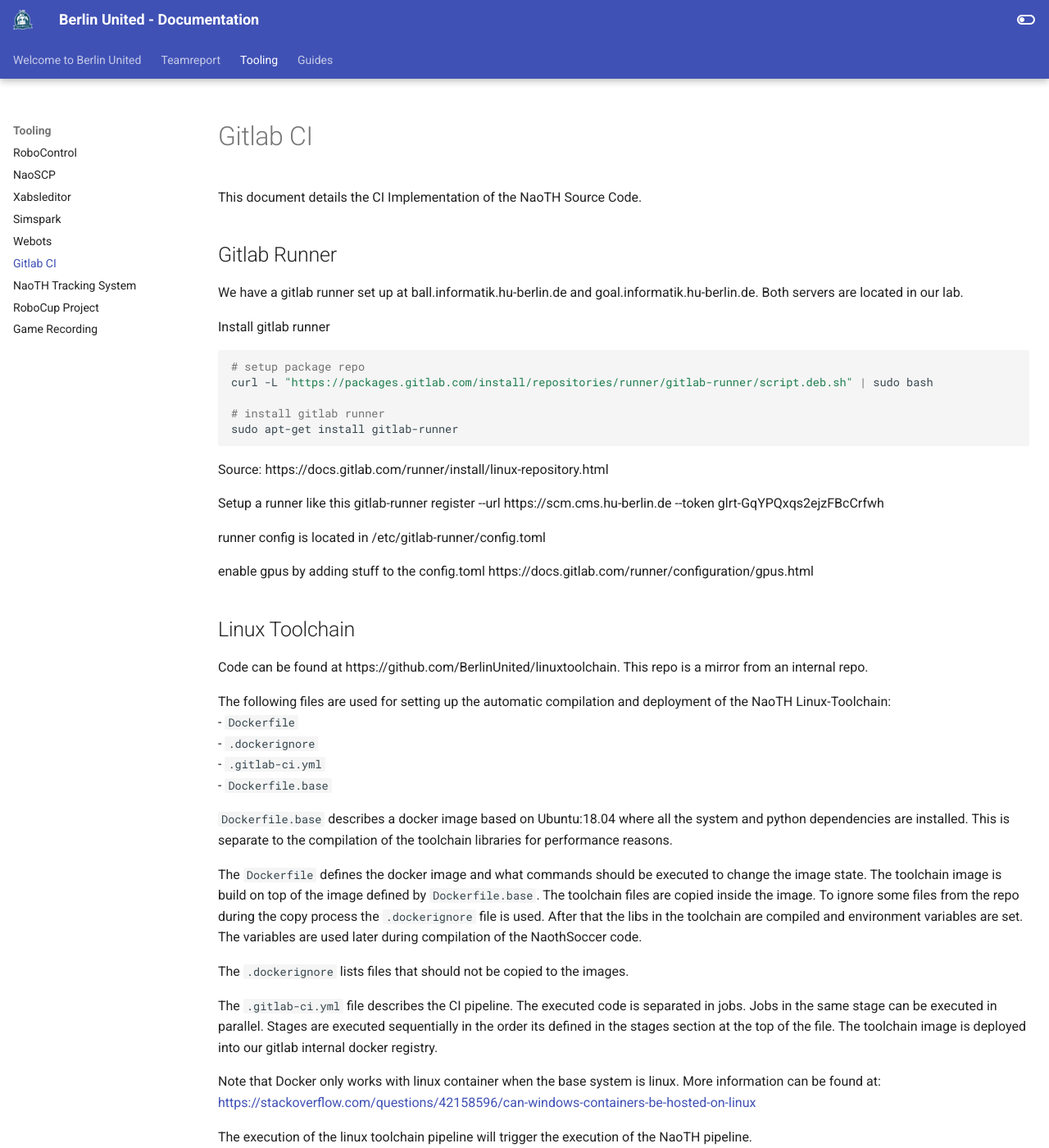
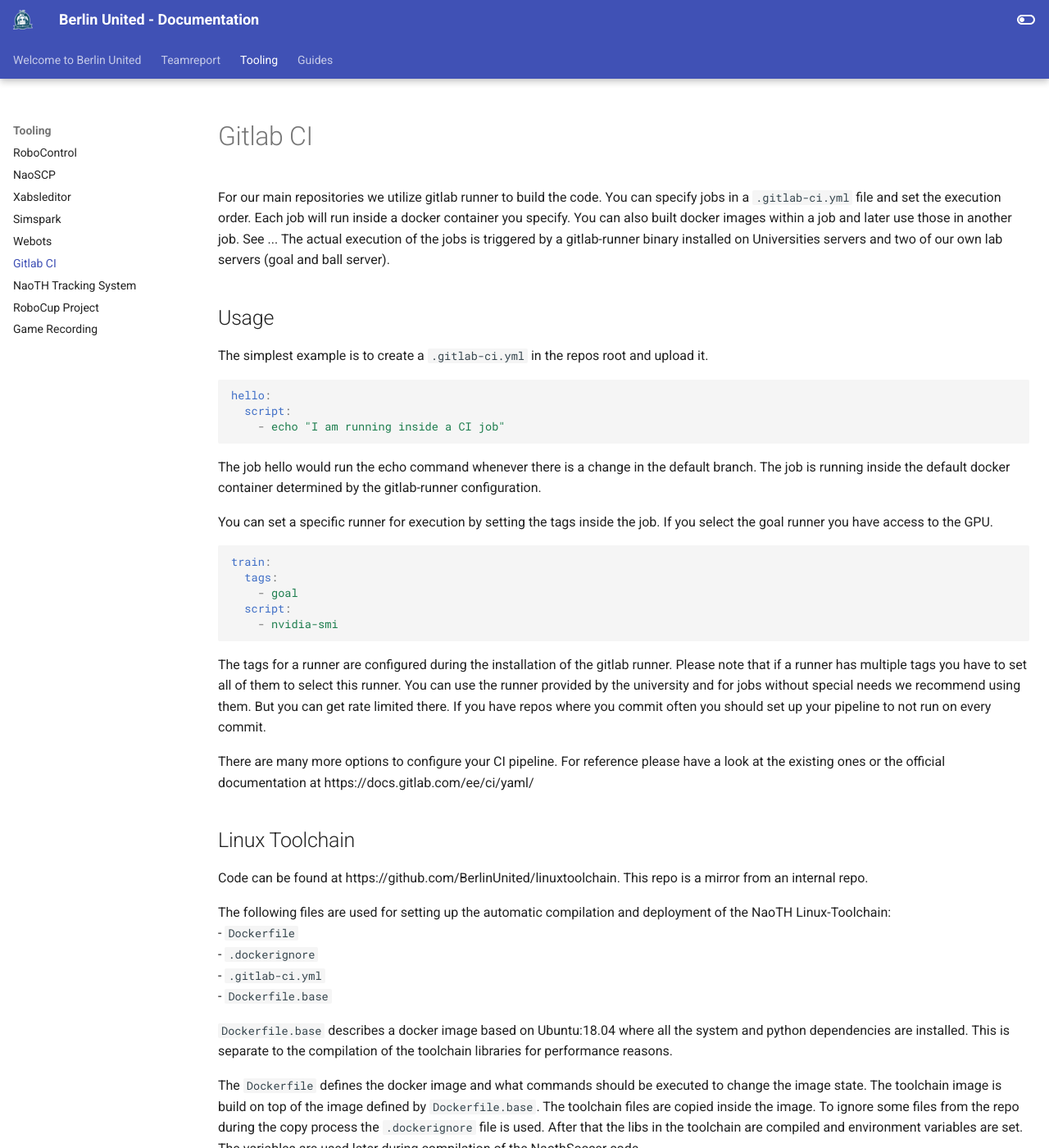
Before and after one commit to BerlinUnited/berlinunited.github.io, an MkDocs documentation site: the page built from docs/naoth_tools/gitlab-ci.md, in a window 1280 px wide and 1400 px high. Shown: the whole window at 82% size. Built offline with MkDocs 1.6.1 and Material for MkDocs 9.7.7, drawn with Linux system fonts in a browser that asks for light colours; some of the changed text lies outside the part shown.

Commit message:
slightly updated ci docs

````diff
--- a/docs/naoth_tools/gitlab-ci.md
+++ b/docs/naoth_tools/gitlab-ci.md
@@ -1,28 +1,26 @@
 # Gitlab CI
-This document details the CI Implementation of the NaoTH Source Code.
+For our main repositories we utilize gitlab runner to build the code. You can specify jobs in a `.gitlab-ci.yml` file and set the execution order. Each job will run inside a docker container you specify. You can also built docker images within a job and later use those in another job. See ... The actual execution of the jobs is triggered by a gitlab-runner binary installed on Universities servers and two of our own lab servers (goal and ball server).
 
-## Gitlab Runner
-We have a gitlab runner set up at ball.informatik.hu-berlin.de and goal.informatik.hu-berlin.de. Both servers are located in our lab.
+## Usage
+The simplest example is to create a `.gitlab-ci.yml` in the repos root and upload it.
+```yaml
+hello:
+  script:
+    - echo "I am running inside a CI job"
+```
+The job hello would run the echo command whenever there is a change in the default branch. The job is running inside the default docker container determined by the gitlab-runner configuration.
 
-Install gitlab runner
-```bash
-# setup package repo
-curl -L "https://packages.gitlab.com/install/repositories/runner/gitlab-runner/script.deb.sh" | sudo bash
+You can set a specific runner for execution by setting the tags inside the job. If you select the goal runner you have access to the GPU.
+```yaml
+train:
+  tags:
+    - goal
+  script:
+    - nvidia-smi
+```
+The tags for a runner are configured during the installation of the gitlab runner. Please note that if a runner has multiple tags you have to set all of them to select this runner. You can use the runner provided by the university and for jobs without special needs we recommend using them. But you can get rate limited there. If you have repos where you commit often you should set up your pipeline to not run on every commit.
 
-# install gitlab runner
-sudo apt-get install gitlab-runner
-```
-Source: https://docs.gitlab.com/runner/install/linux-repository.html
-
-Setup a runner like this
-gitlab-runner register  --url https://scm.cms.hu-berlin.de  --token glrt-GqYPQxqs2ejzFBcCrfwh
-
-runner config is located in /etc/gitlab-runner/config.toml
-
-enable gpus by adding stuff to the config.toml
-https://docs.gitlab.com/runner/configuration/gpus.html
-
-
+There are many more options to configure your CI pipeline. For reference please have a look at the existing ones or the official documentation at https://docs.gitlab.com/ee/ci/yaml/
 
 ## Linux Toolchain
 Code can be found at https://github.com/BerlinUnited/linuxtoolchain. This repo is a mirror from an internal repo.
@@ -78,6 +76,30 @@
 This pipeline will run inside the image created by the naoth pipeline. It will build the softbank and the ubuntu image.
 This repo is still experimental. It is based on work done by the NaoDevils (currently unreleased).
 
+## Setup
+As mentioned above we set up gitlab-runner on our ball and goal server.
+
+### How to setup Gitlab Runner
+We have a gitlab runner set up at ball.informatik.hu-berlin.de and goal.informatik.hu-berlin.de. Both servers are located in our lab.
+
+Install gitlab runner
+```bash
+# setup package repo
+curl -L "https://packages.gitlab.com/install/repositories/runner/gitlab-runner/script.deb.sh" | sudo bash
+
+# install gitlab runner
+sudo apt-get install gitlab-runner
+```
+Source: https://docs.gitlab.com/runner/install/linux-repository.html
+
+Setup a runner like this
+gitlab-runner register  --url https://scm.cms.hu-berlin.de  --token glrt-GqYPQxqs2ejzFBcCrfwh
+
+runner config is located in /etc/gitlab-runner/config.toml
+
+enable gpus by adding stuff to the config.toml
+https://docs.gitlab.com/runner/configuration/gpus.html
+
 ## Cleanup Jobs
 The Gitlab CI docker executor leaves a lot of volumes and images behind to speed up the CI jobs. To free up the disk a bit
 we run a cron job once every day to cleanup the CI cache volumes and old images. For this we added the following lines to
````
